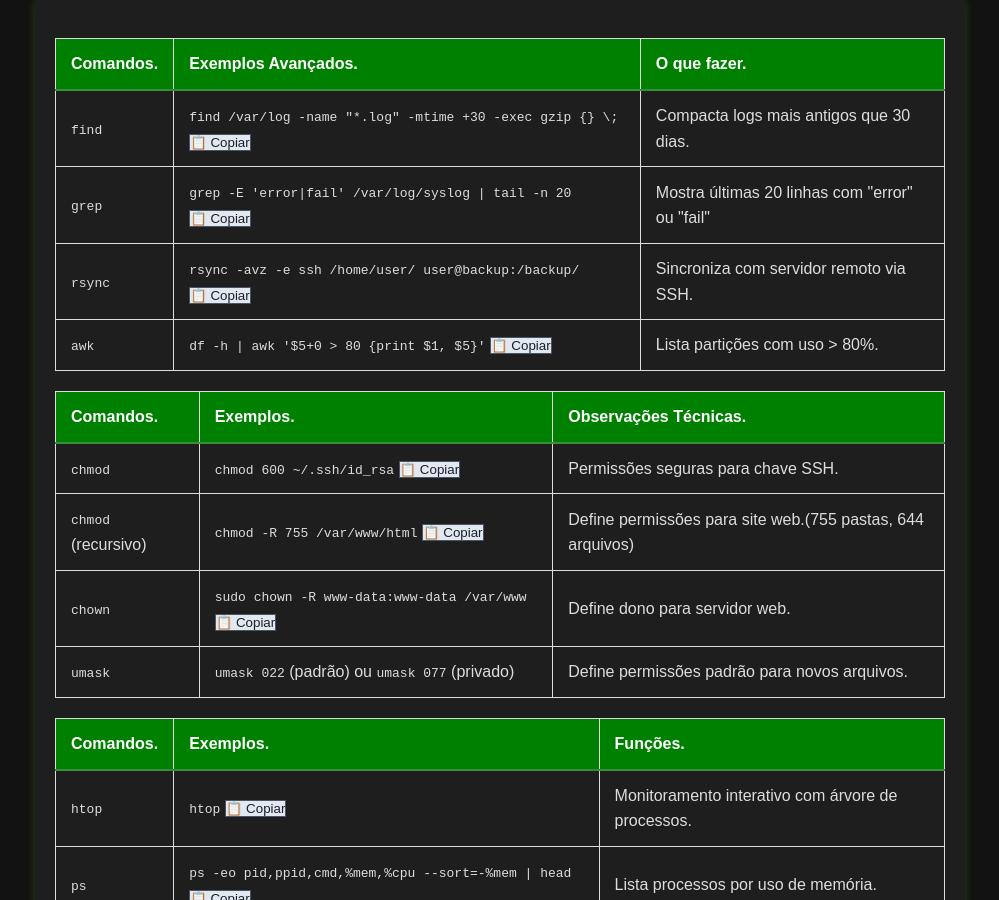
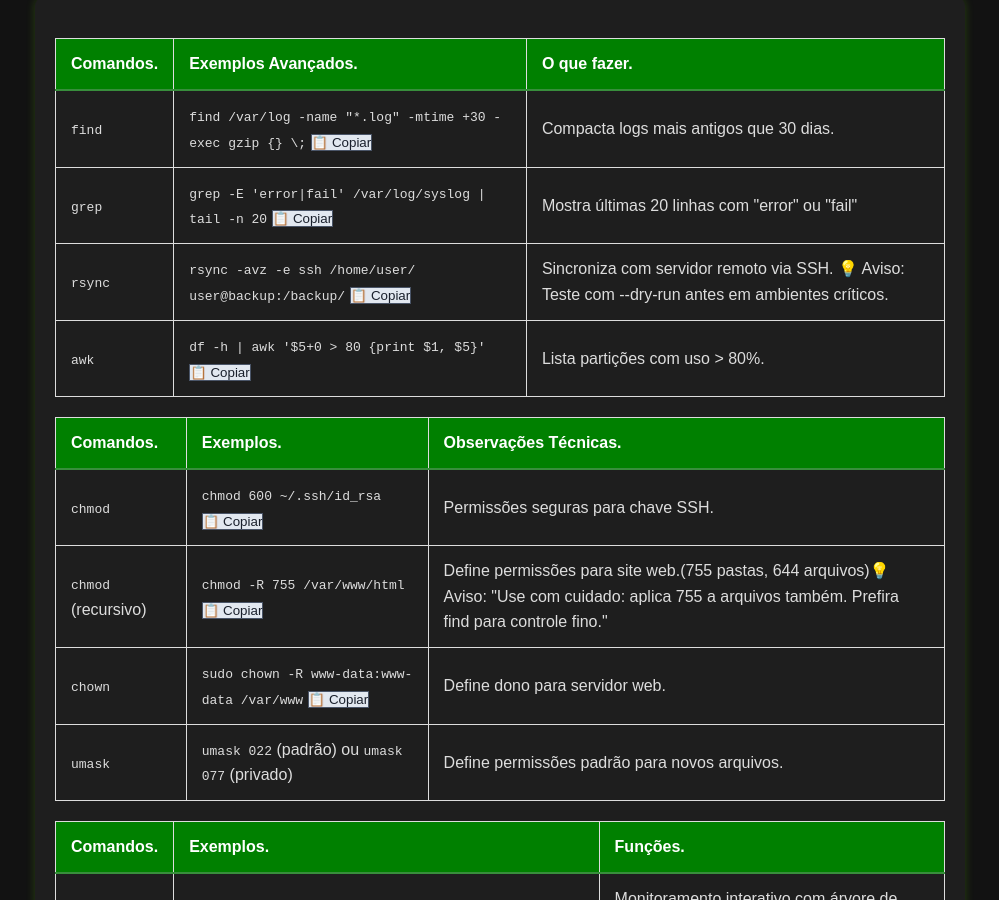
Before and after one commit to Piolinux/piolinux-site, a Jekyll site: the page built from _pages/_iniciantes/comandos-avancados-linux-domine-o-terminal-como-um-pro.md, in a window 1280 px wide and 900 px high, scrolled down 382 px. Shown: the whole window, without its empty margins (140-1139 px from the left). Built offline with Jekyll 4.4.1, drawn with Linux system fonts in a browser that asks for light colours.

Commit message:
Update comandos-avancados-linux-domine-o-terminal-como-um-pro.md

```diff
--- a/_pages/_iniciantes/comandos-avancados-linux-domine-o-terminal-como-um-pro.md
+++ b/_pages/_iniciantes/comandos-avancados-linux-domine-o-terminal-como-um-pro.md
@@ -46,7 +46,7 @@ tags: [terminal, comandos, linux, awk, sed, find, xargs, produtividade]
         <code>rsync -avz -e ssh /home/user/ user@backup:/backup/</code>
         <button class="copy-btn" data-command="rsync -avz -e ssh /home/user/ user@backup:/backup/">📋 Copiar</button>
       </td>
-      <td data-label="O que faz">Sincroniza com servidor remoto via SSH.</td>
+      <td data-label="O que faz">Sincroniza com servidor remoto via SSH. 💡 Aviso: Teste com --dry-run antes em ambientes críticos.</td>
     </tr>
     <tr>
       <td data-label="Comando"><code>awk</code></td>
@@ -82,7 +82,10 @@ tags: [terminal, comandos, linux, awk, sed, find, xargs, produtividade]
         <code>chmod -R 755 /var/www/html</code>
         <button class="copy-btn" data-command="chmod -R 755 /var/www/html">📋 Copiar</button>
       </td>
-      <td data-label="Observação Técnica">Define permissões para site web.(755 pastas, 644 arquivos)</td>
+      <td data-label="Observação Técnica">Define permissões para site web.(755 pastas, 644 arquivos)💡 Aviso:
+"Use com cuidado: aplica 755 a arquivos também. Prefira find para controle fino."
+
+</td>
     </tr>
     <tr>
       <td data-label="Comando"><code>chown</code></td>
```
